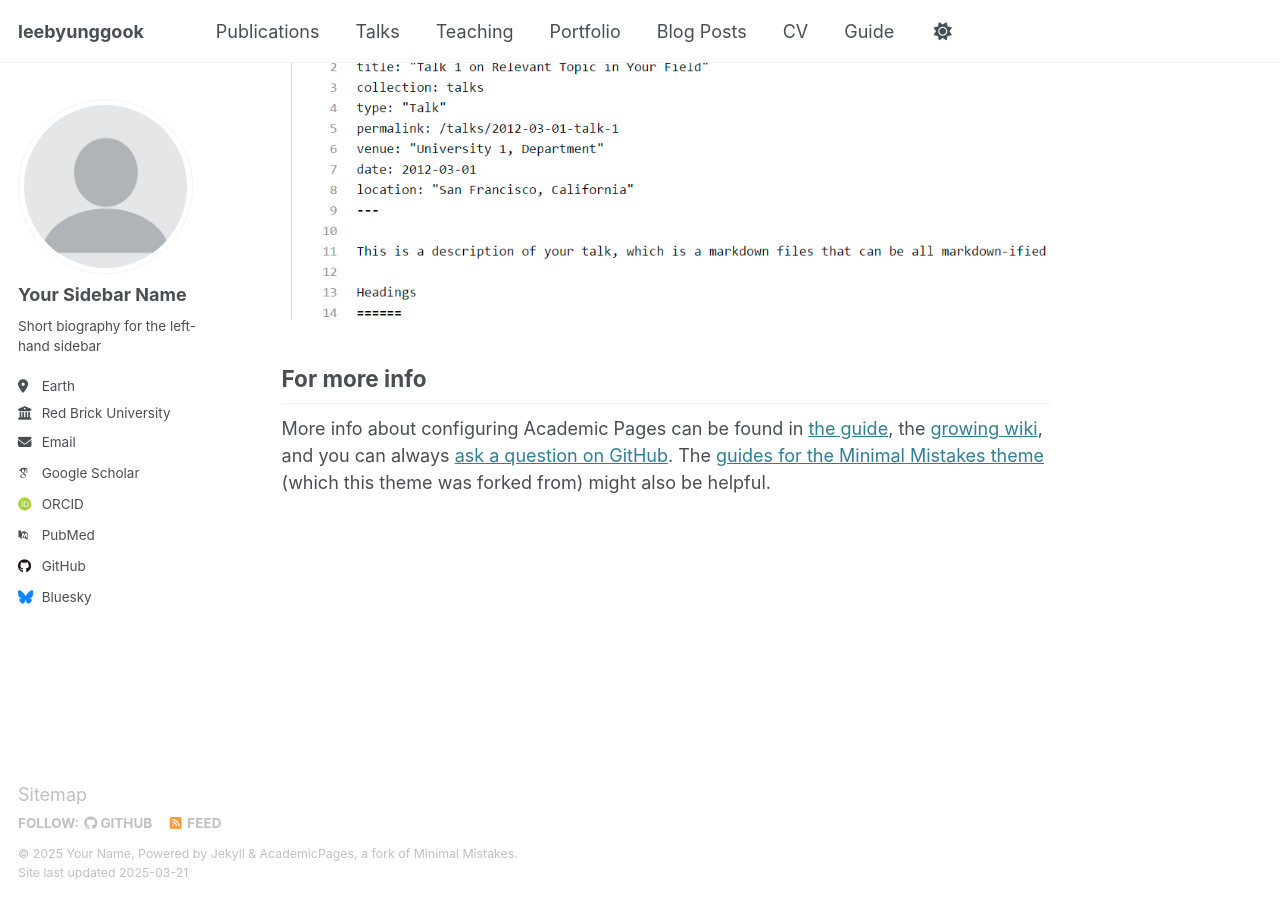
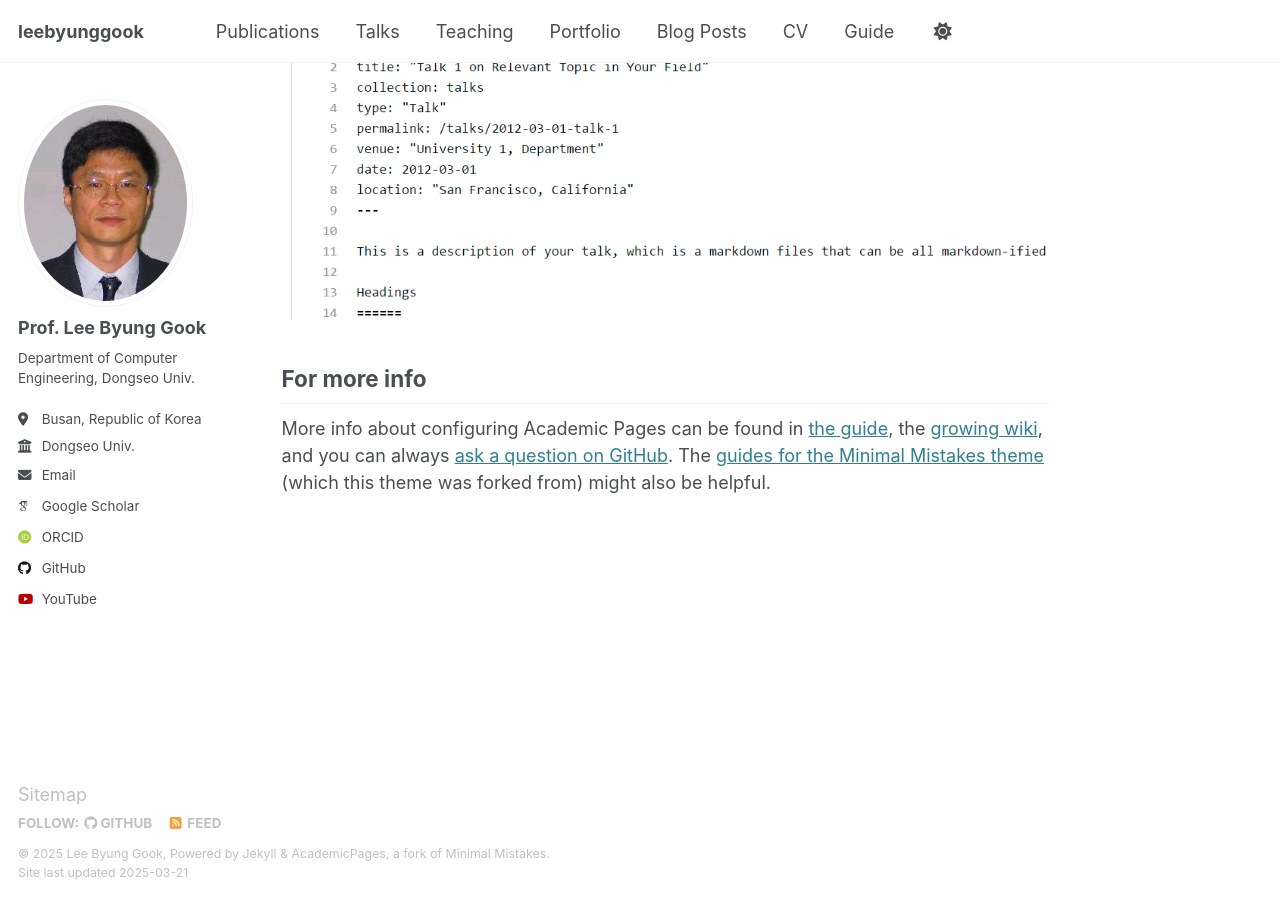
Before and after one commit to leebyunggook/leebyunggook.github.io, a Jekyll site: the page built from _pages/about.md, in a window 1280 px wide and 900 px high, scrolled down 2635 px. Built offline with Jekyll 4.4.1, drawn with Linux system fonts in a browser that asks for light colours; some web fonts are replaced.

Commit message:
Add files via upload

```diff
--- a/_config.yml
+++ b/_config.yml
@@ -11,33 +11,33 @@ locale                   : "en-US"
 site_theme               : "default"
 title                    : "leebyunggook"
 title_separator          : "-"
-name                     : &name "Your Name"
-description              : &description "personal description"
-url                      : https://academicpages.github.io # the base hostname & protocol for your site e.g. "https://[your GitHub username].github.io"
+name                     : &name "Lee Byung Gook"
+description              : &description "Department of Computer Engineering, Dongseo Univ. "
+url                      : https://leebyunggook.github.io # the base hostname & protocol for your site e.g. "https://[your GitHub username].github.io"
 baseurl                  : "" # the subpath of your site, e.g. "/blog"
-repository               : "academicpages/academicpages.github.io"
+repository               : "leebyunggook/leebyunggook.github.io"
 
 # Site Author - The following control what appear as part of the author content on the side bar.
 #               If a field is blank the icon and link will not appear, otherwise it will be shown.
 #               Additional customization can be done by editing /_includes/author-profile.html
 author:
   # Biographic information
-  avatar           : "profile.png"
-  name             : "Your Sidebar Name"
+  avatar           : "lbg.jpg"
+  name             : "Prof. Lee Byung Gook"
   pronouns         : # example: "she/her"
-  bio              : "Short biography for the left-hand sidebar"
-  location         : "Earth"
-  employer         : "Red Brick University"
+  bio              : "Department of Computer Engineering, Dongseo Univ."
+  location         : "Busan, Republic of Korea"
+  employer         : "Dongseo Univ."
   uri              : # URL
-  email            : "none@example.org"
+  email            : "lbg@dongseo.ac.kr"
 
   # Academic websites
   arxiv            : # URL - Update with the correct link to your profile
-  googlescholar    : "https://scholar.google.com/citations?user=PS_CX0AAAAAJ"
+  googlescholar    : "https://scholar.google.com/citations?user=6ZGFa8YAAAAJ&hl=en"
   impactstory      : # URL
-  orcid            : "http://orcid.org/yourorcidurl"
+  orcid            : "http://orcid.org/0000-0003-0725-0355"
   semantic         : # URL
-  pubmed           : "https://www.ncbi.nlm.nih.gov/pubmed/?term=john+snow"
+  pubmed           : # URL
   researchgate     : # URL
   scopus           : # URL
 
@@ -45,12 +45,12 @@ author:
   bitbucket        : # Username - Update with your username on the site
   codepen          : # Username
   dribbble         : # Username
-  github           : "academicpages"
+  github           : "leebyunggook"
   kaggle           : # Username
   stackoverflow    : # User number or user number and name (i.e., use "1" or "1/jeff-atwood")
 
   # Social media
-  bluesky          : "bsky.app" # Replace this with you Bluesky username
+  bluesky          : # Replace this with you Bluesky username
   facebook         : # Username
   flickr           : # Username
   foursquare       : # Username
@@ -72,7 +72,7 @@ author:
   weibo            : # Username
   wikipedia        : # Username
   xing             : # Username
-  youtube          : # Username
+  youtube          : "leebyunggook09" # Username
   zhihu            : # Username
 
 # Publication Category - The following the list of publication categories and their headings
```
